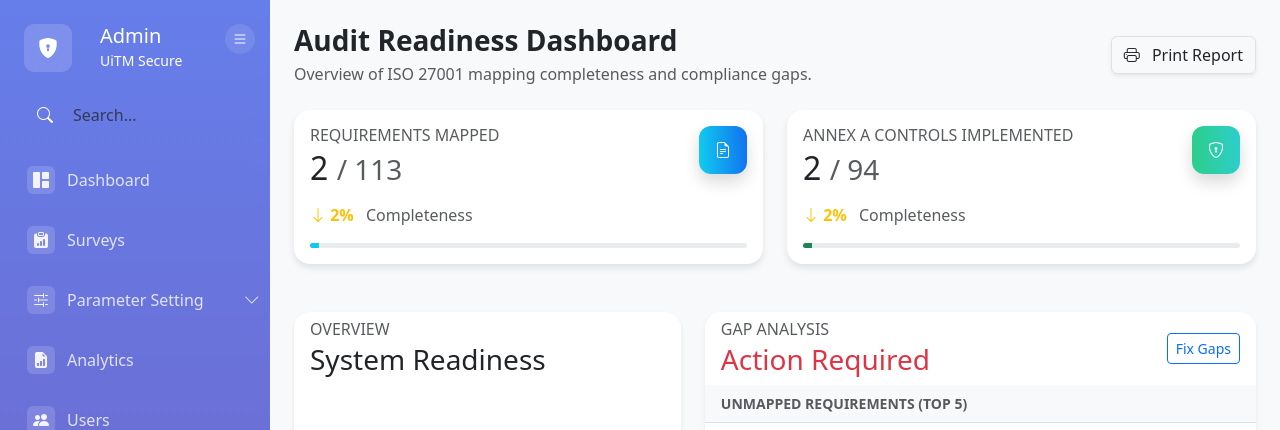
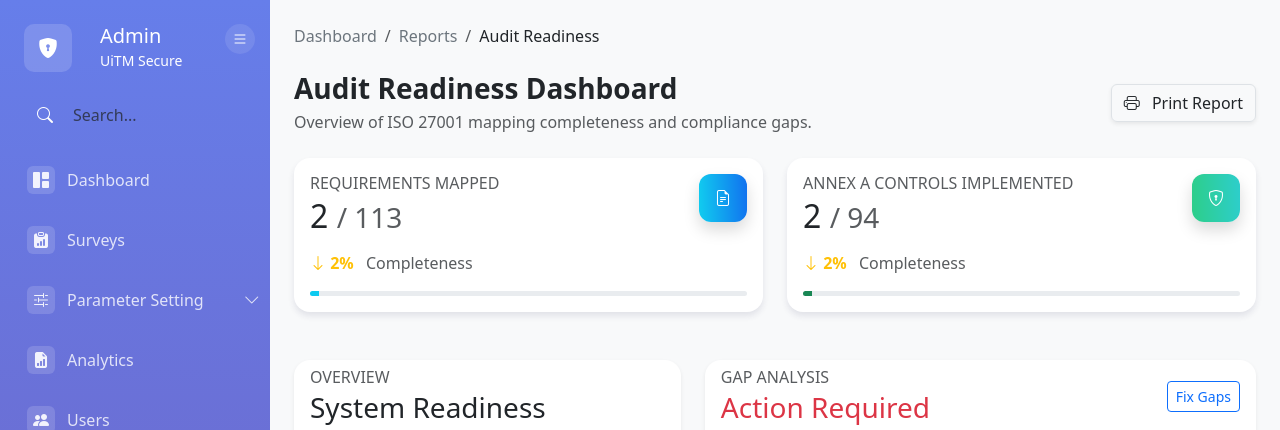
Before and after one commit to maiyaiyao/uitm-survey-system, a PHP site: page /modules/admin/report/system_readiness.php in a window 1280 px wide. Shown: the top 430 px of the page. Run offline with PHP 8.4, Linux system fonts and the light colour scheme; a user stored in the database is signed in; data comes from the database, SQL or seed files in the repository; some libraries are stand-ins or nearby versions.

Commit message:
breadcrumbs, name, background color

```diff
--- a/src/modules/admin/report/domain_detail.php
+++ b/src/modules/admin/report/domain_detail.php
@@ -70,7 +70,7 @@ function getProgClass($p) {
         .card { border: none; border-radius: 16px; box-shadow: 0 4px 6px rgba(50, 50, 93, 0.11), 0 1px 3px rgba(0, 0, 0, 0.08); }
         .accordion-item { border: none; border-radius: 16px !important; box-shadow: 0 2px 4px rgba(0,0,0,0.05); margin-bottom: 1rem; overflow: hidden; }
         .accordion-button { border-radius: 16px !important; background-color: white; font-weight: 600; color: #344767; box-shadow: none !important; }
-        .accordion-button:not(.collapsed) { background-color: #03050700; color: #667eea; }
+        .accordion-button:not(.collapsed) { background-color: #f8f9fa; color: #667eea; }
         .accordion-button::after { background-size: 1rem; }
         .accordion-body { background-color: #f8f9fa; padding: 1.5rem; }
 
--- a/src/modules/admin/report/index.php
+++ b/src/modules/admin/report/index.php
@@ -105,7 +105,7 @@ $latest_survey = $db->fetchOne("SELECT * FROM survey ORDER BY created_at DESC LI
                                             <div class="icon-box bg-info bg-opacity-10 text-info me-3">
                                                 <i class="bi bi-gear-wide-connected fs-4"></i>
                                             </div>
-                                            <h5 class="fw-bold text-dark mb-0">System Configuration</h5>
+                                            <h5 class="fw-bold text-dark mb-0">Audit Readiness</h5>
                                         </div>
                                         <p class="text-muted small">Check ISO 27001 mapping completeness for Requirements and Controls.</p>
                                     </div>
--- a/src/modules/admin/report/system_readiness.php
+++ b/src/modules/admin/report/system_readiness.php
@@ -85,6 +85,14 @@ $missing_cons = $db->fetchAll("
 
             <div class="col main-content-wrapper">
                 <div class="main-content px-4 py-4">
+
+                <nav aria-label="breadcrumb" class="mb-4">
+                    <ol class="breadcrumb">
+                        <li class="breadcrumb-item"><a href="../dashboard.php" class="text-decoration-none text-secondary">Dashboard</a></li>
+                        <li class="breadcrumb-item"><a href="index.php" class="text-decoration-none text-secondary">Reports</a></li>
+                        <li class="breadcrumb-item active text-dark" aria-current="page">Audit Readiness</li>
+                    </ol>
+                </nav>
 
                     <div class="d-flex justify-content-between align-items-center mb-4">
                         <div>
```
